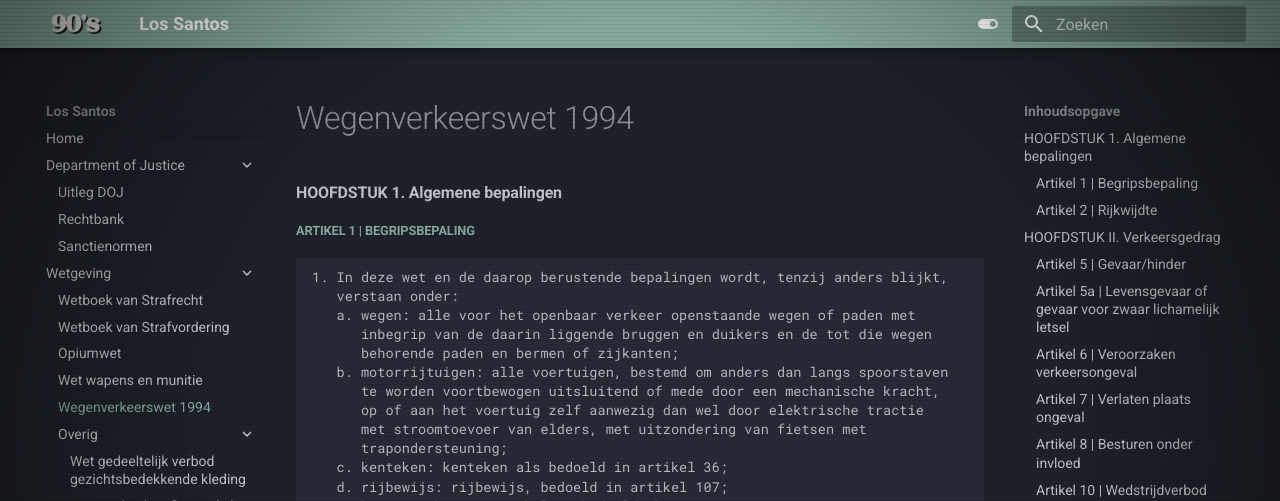
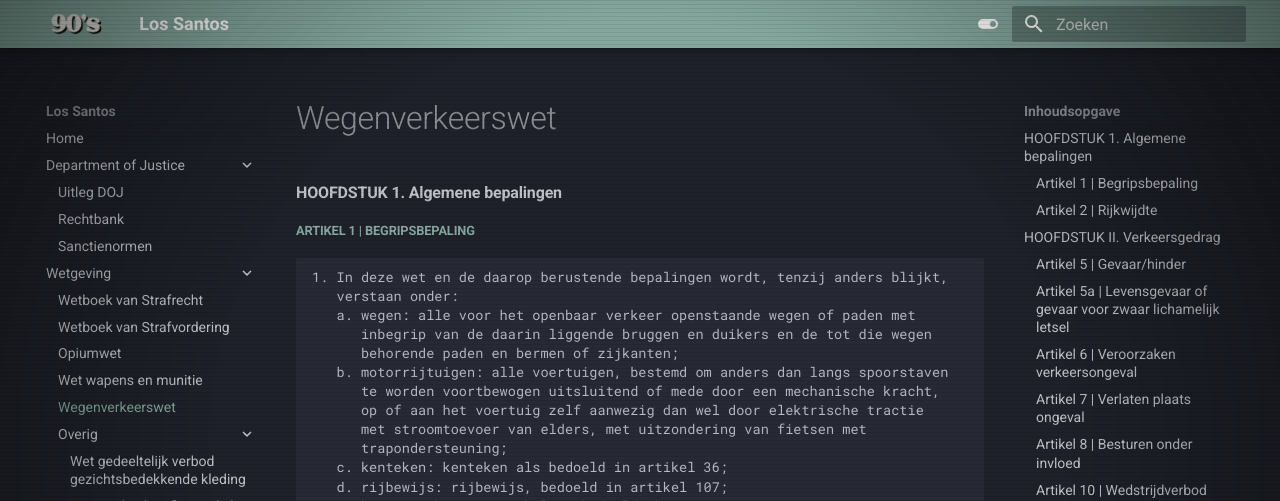
Before and after one commit to NLDenny/wetboek, an MkDocs documentation site: the page built from docs/Wetgeving/wvw.md, in a window 1280 px wide and 900 px high. Shown: the top 501 px of the window. Built offline with MkDocs 1.6.1 and Material for MkDocs 9.7.7, drawn with Linux system fonts in a browser that asks for light colours.

Commit message:
1994 verwijderd

```diff
--- a/docs/Wetgeving/wvw.md
+++ b/docs/Wetgeving/wvw.md
@@ -1,4 +1,4 @@
-# Wegenverkeerswet 1994
+# Wegenverkeerswet
 
 #### HOOFDSTUK 1. Algemene bepalingen
 
--- a/mkdocs.yml
+++ b/mkdocs.yml
@@ -78,7 +78,7 @@ nav:
     - Wetboek van Strafvordering: Wetgeving/sv.md
     - Opiumwet: Wetgeving/opw.md
     - Wet wapens en munitie: Wetgeving/wwm.md
-    - Wegenverkeerswet 1994: Wetgeving/wvw.md
+    - Wegenverkeerswet: Wetgeving/wvw.md
     - Overig:
          - Wet gedeeltelijk verbod gezichtsbedekkende kleding: Wetgeving/Overig/wgvgk.md
          - Wet op de identificatieplicht: Wetgeving/Overig/wid.md
```
Also changed, not shown: docs/Department of Justice/sanctienormen.md (+1 -1 lines), docs/Wetgeving/Overig/wid.md (+1 -1 lines).
